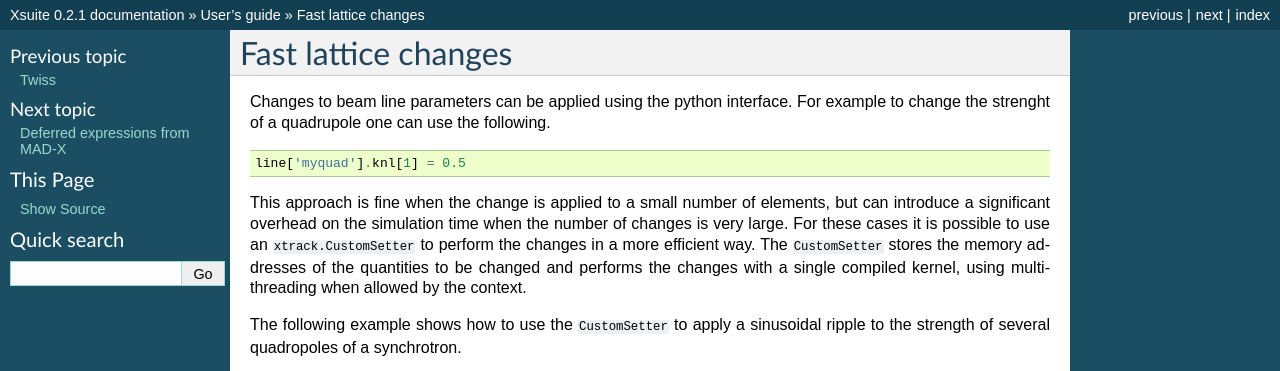
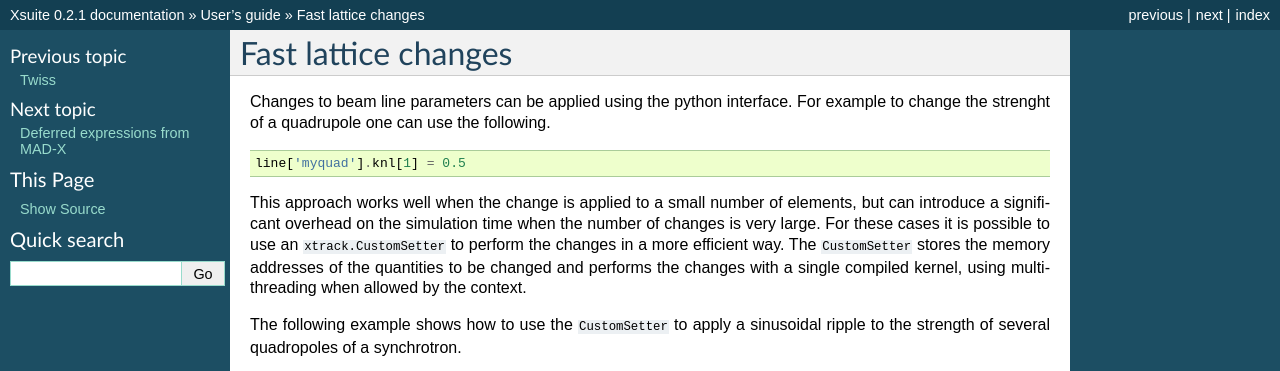
Before and after one commit to xsuite/xsuite, a Sphinx documentation site: the page built from docs/fast_lattice_changes.rst, in a window 1280 px wide, cut to the strip 0-371 px from the top of the page. Built offline with Sphinx 7.4.7, drawn with Linux system fonts in a browser that asks for light colours.

Commit message:
Quick push

```diff
--- a/docs/fast_lattice_changes.rst
+++ b/docs/fast_lattice_changes.rst
@@ -9,7 +9,7 @@ example to change the strenght of a quadrupole one can use the following.
 
     line['myquad'].knl[1] = 0.5
 
-This approach is fine when the change is applied to a small number of elements,
+This approach works well when the change is applied to a small number of elements,
 but can introduce a significant overhead on the simulation time when the number of
 changes is very large. For these cases it is possible to use an ``xtrack.CustomSetter``
 to perform the changes in a more efficient way. The ``CustomSetter`` stores the
```
